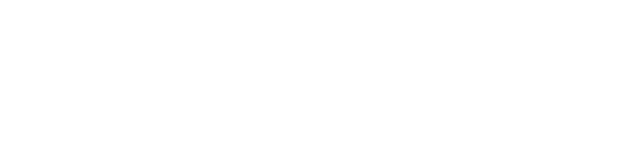
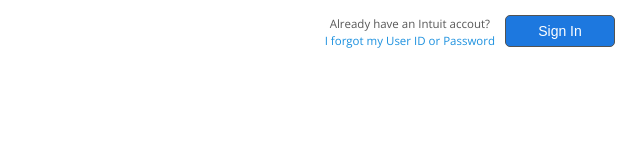
Before and after one commit to cmartin300/Mint-Signup-Clone, a plain HTML site: page index.html in a window 1280 px wide. Shown: the whole page, without its empty margins (640-1280 px from the left). Drawn offline with nearby package versions, Linux system fonts and the light colour scheme.

Commit message:
added and styled header

```diff
--- a/index.html
+++ b/index.html
@@ -12,8 +12,17 @@
     <title>Mint Signup Form Clone</title>
 </head>
 <body>
-    <header></header>
+    <header>
+        <div class="sign-in-text">
+            <p>Already have an Intuit accout?</p>
+            <a href="#">I forgot my User ID or Password</a>
+        </div>
+        <button class="sign-in-btn">Sign In</button>
+    </header>
+
     <section class="create-new-account"></section>
+
     <footer></footer>
+
 </body>
 </html>
--- a/style.css
+++ b/style.css
@@ -13,5 +13,47 @@ GLOBALS
 html {
     font-size: 62.5%;
     font-family: 'Open Sans', sans-serif;
+    line-height: 1.5;
     /* font-family: 'Arimo', sans-serif; */
 }
+
+a {
+    text-decoration: none;
+    color: rgb(29, 145, 223);
+}
+
+a:hover {
+    text-decoration: underline;
+}
+
+/*
+=========================================================================
+HEADER
+=========================================================================
+ */
+
+header {
+    padding: 1.5rem 2.5rem;
+    display: flex;
+    justify-content: flex-end;
+}
+
+.sign-in-text {
+    text-align: center;
+    font-size: 1.15rem;
+    padding: 0rem 1rem;
+    color: rgb(88, 88, 88);
+}
+
+.sign-in-btn {
+    font-size: 1.4rem;
+    font-weight: 500;
+    text-align: center;
+    width: 11rem;
+    height: 3.2rem;
+    background-color: rgb(29, 120, 223);
+    color: #ffffff;
+    border: 1px solid rgb(83, 83, 83);
+    border-radius: 5px;
+    cursor: pointer;
+}
```
